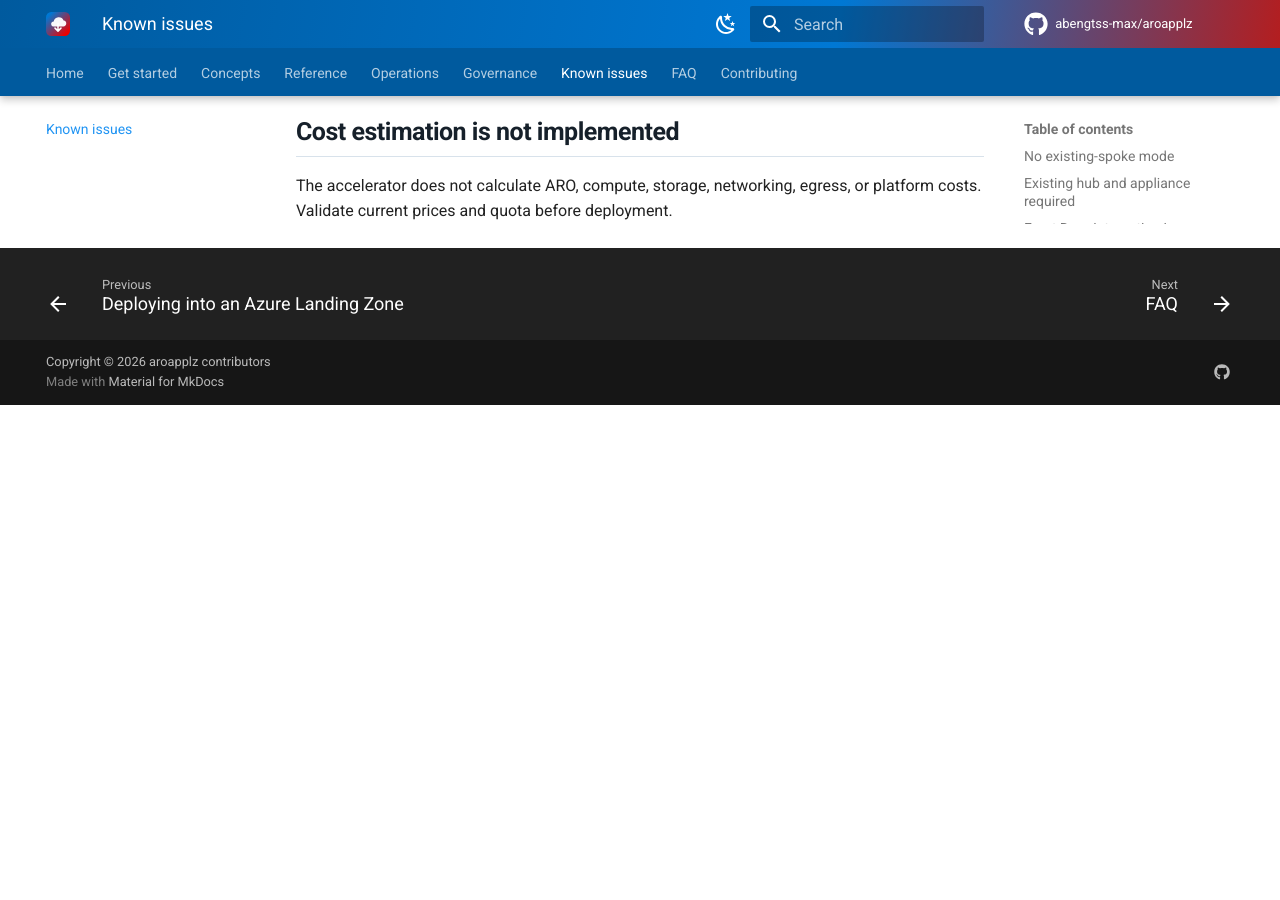
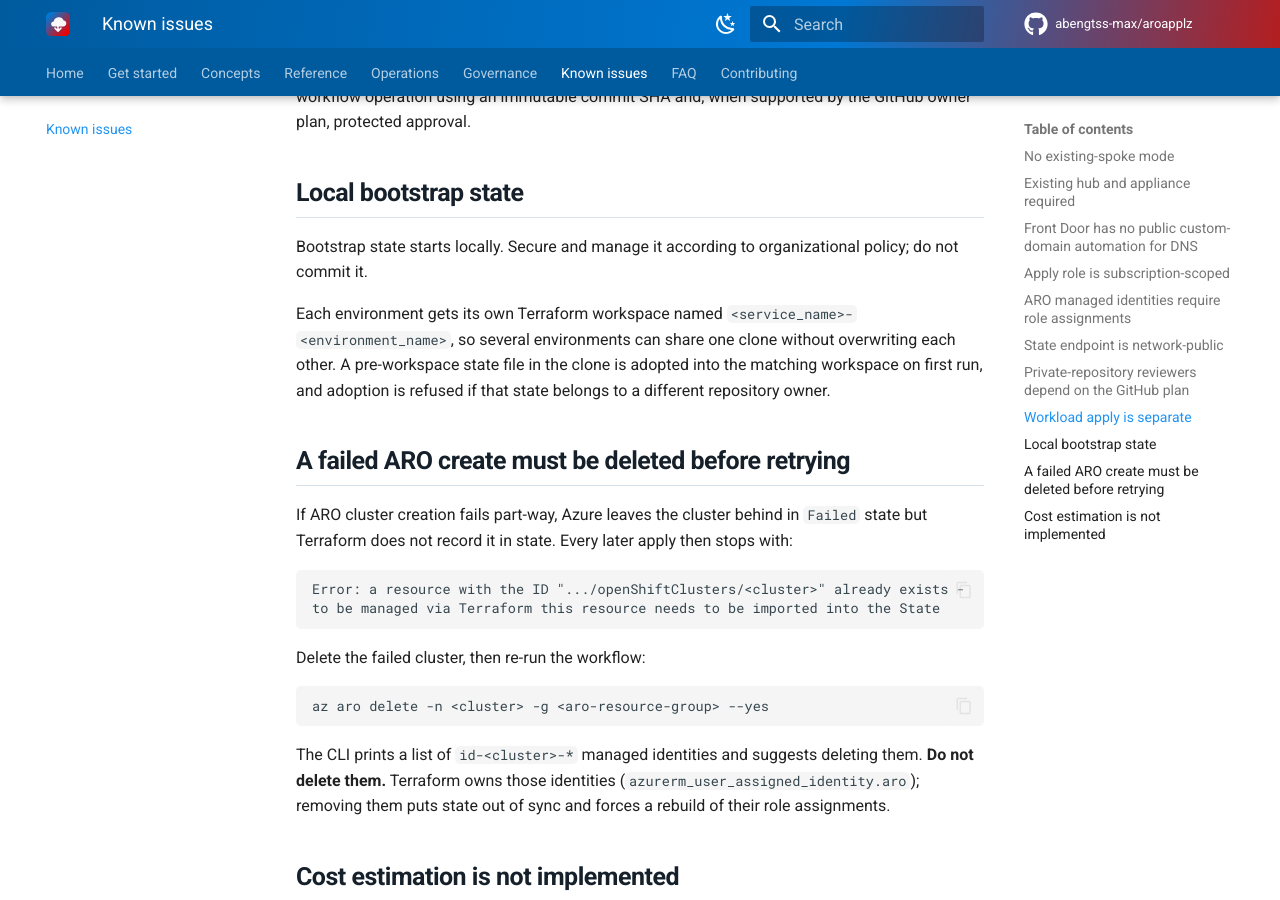
Before and after one commit to abengtss-max/aroapplz, an MkDocs documentation site: the page built from docs/known-issues.md, in a window 1280 px wide and 900 px high, scrolled down 1787 px. Built offline with MkDocs 1.6.1 and Material for MkDocs 9.7.7, drawn with Linux system fonts in a browser that asks for light colours; comment, search, counter and statistics services are not loaded; before the commit the page ends 2192 px from its top, so only the background shows below that; some of the changed text lies outside the part shown.

Commit message:
Isolate bootstrap state per environment and correct stale docs
Bootstrap state was a single local terraform.tfstate, so a second
environment in the same clone planned to rename or destroy the first
one's repository, identities, and state storage. Select a Terraform
workspace per service/environment and adopt a pre-workspace state file,
refusing adoption when it belongs to a different repository.

known-issues.md still claimed front_door 'records follow-on integration
intent only' after the implementation landed; the same wrong statement
was corrected in configuration.md but this second copy was missed.

Document recovery from a failed ARO create: Azure leaves the cluster in
Failed state outside Terraform state, so every later apply stops on
'already exists'. Also warn against deleting the id-<cluster>-* managed
identities the CLI suggests removing, since Terraform owns them.

Note in the spoke hub-grant warning that a missing plan-identity Reader
grant only surfaces from the second run onward.

````diff
--- a/docs/known-issues.md
+++ b/docs/known-issues.md
@@ -10,9 +10,13 @@ Both `standalone` and `spoke` create a new ARO VNet and both ARO subnets. The ac
 
 `spoke` requires an existing hub VNet and existing firewall/NVA private IP. aroapplz creates connection resources but no hub, firewall, NVA, DNS platform, or route appliance.
 
-## Front Door integration is a contract
+## Front Door has no public custom-domain automation for DNS
 
-`front_door` records follow-on integration intent only. `application_gateway` provisions a WAF_v2 gateway with an HTTPS frontend, private ARO ingress backend, health probe, NSG, and diagnostics. It requires a dedicated subnet, backend hostname, and protected PFX certificate inputs at runtime. The workload creates private ARO API and ingress profiles.
+`front_door` provisions a Premium Front Door profile, WAF policy, and a Private Link Service in front of the private ARO ingress, and approves the Private Link connection automatically. The default `*.azurefd.net` endpoint works with no certificate input because the ARO ingress certificate is publicly trusted.
+
+`front_door_custom_domain` creates the custom domain with an Azure-managed certificate, but the accelerator does not own your DNS zone. You must publish the `_dnsauth` TXT and the CNAME records yourself before the domain validates. See the quickstart.
+
+`application_gateway` provisions a WAF_v2 gateway with an HTTPS frontend, private ARO ingress backend, health probe, NSG, and diagnostics. It requires a dedicated subnet, backend hostname, and protected PFX certificate inputs at runtime. The workload creates private ARO API and ingress profiles.
 
 ## Apply role is subscription-scoped
 
@@ -38,6 +42,25 @@ Bootstrap apply creates the delivery platform and generated repository only. It
 
 Bootstrap state starts locally. Secure and manage it according to organizational policy; do not commit it.
 
+Each environment gets its own Terraform workspace named `<service_name>-<environment_name>`, so several environments can share one clone without overwriting each other. A pre-workspace state file in the clone is adopted into the matching workspace on first run, and adoption is refused if that state belongs to a different repository owner.
+
+## A failed ARO create must be deleted before retrying
+
+If ARO cluster creation fails part-way, Azure leaves the cluster behind in `Failed` state but Terraform does not record it in state. Every later apply then stops with:
+
+```
+Error: a resource with the ID ".../openShiftClusters/<cluster>" already exists -
+to be managed via Terraform this resource needs to be imported into the State
+```
+
+Delete the failed cluster, then re-run the workflow:
+
+```bash
+az aro delete -n <cluster> -g <aro-resource-group> --yes
+```
+
+The CLI prints a list of `id-<cluster>-*` managed identities and suggests deleting them. **Do not delete them.** Terraform owns those identities (`azurerm_user_assigned_identity.aro`); removing them puts state out of sync and forces a rebuild of their role assignments.
+
 ## Cost estimation is not implemented
 
 The accelerator does not calculate ARO, compute, storage, networking, egress, or platform costs. Validate current prices and quota before deployment.
````
Also changed, not shown: docs/get-started/quickstart.md (+8 -1 lines), 2 other files.
